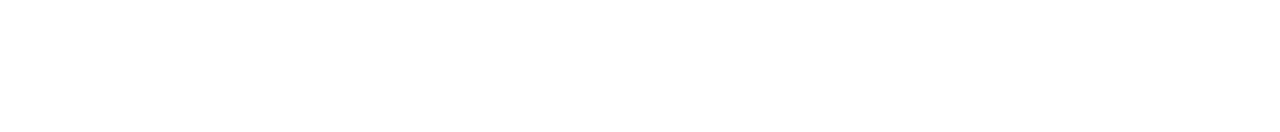
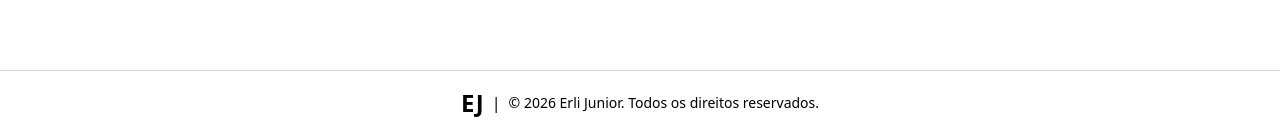
Before and after one commit to erlijunior/nextjs-ecommerce, a Next.js app: page / in a window 1280 px wide. Shown: the part 944-1076 px from the top of the page. Before the commit the page ends 918 px from the top, so only its background shows below. Built offline with nearby package versions, Linux system fonts and the light colour scheme.

Commit message:
Adiciona z-index ao Header e organiza a estrutura do layout

```diff
--- a/src/app/components/header/header.tsx
+++ b/src/app/components/header/header.tsx
@@ -3,7 +3,7 @@ import Link from 'next/link'
 
 const Header = () => {
 	return (
-		<header className='fixed top-0 left-0 w-full p-4 bg-white shadow-md'>
+		<header className='fixed top-0 left-0 w-full p-4 bg-white shadow-md z-10'>
 			<nav className='flex items-center justify-between max-w-7xl mx-auto'>
 				<Link href='/'>
 					<h1 className='text-xl font-bold uppercase'>Next.js Ecommerce</h1>
--- a/src/app/layout.tsx
+++ b/src/app/layout.tsx
@@ -2,6 +2,7 @@ import type { Metadata } from 'next'
 import { Geist, Geist_Mono } from 'next/font/google'
 import './globals.css'
 import Header from './components/header/header'
+import { Footer } from './components/footer/footer'
 
 const geistSans = Geist({
 	variable: '--font-geist-sans',
@@ -26,10 +27,9 @@ export default function RootLayout({
 	return (
 		<html lang='en'>
 			<body className={`${geistSans.variable} ${geistMono.variable} antialiased`}>
-				<main className='h-screen py-16'>
-					<Header />
-					{children}
-				</main>
+				<Header />
+				<main className='min-h-screen py-16'>{children}</main>
+				<Footer />
 			</body>
 		</html>
 	)
```
